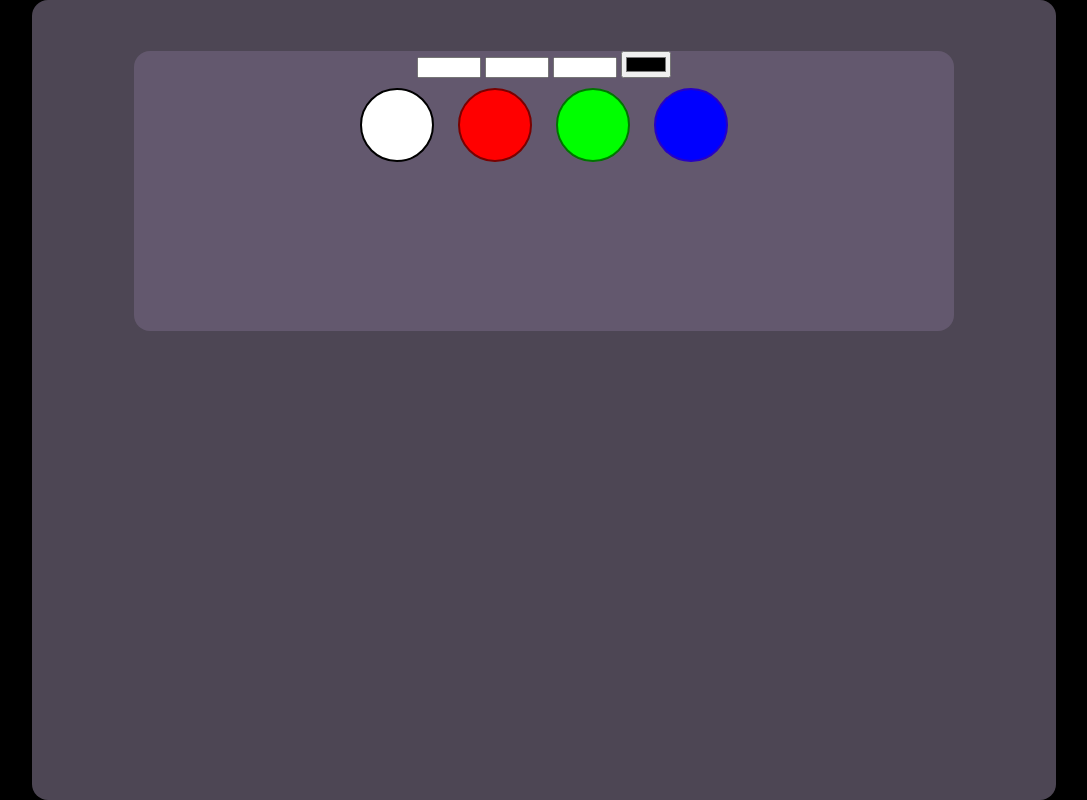
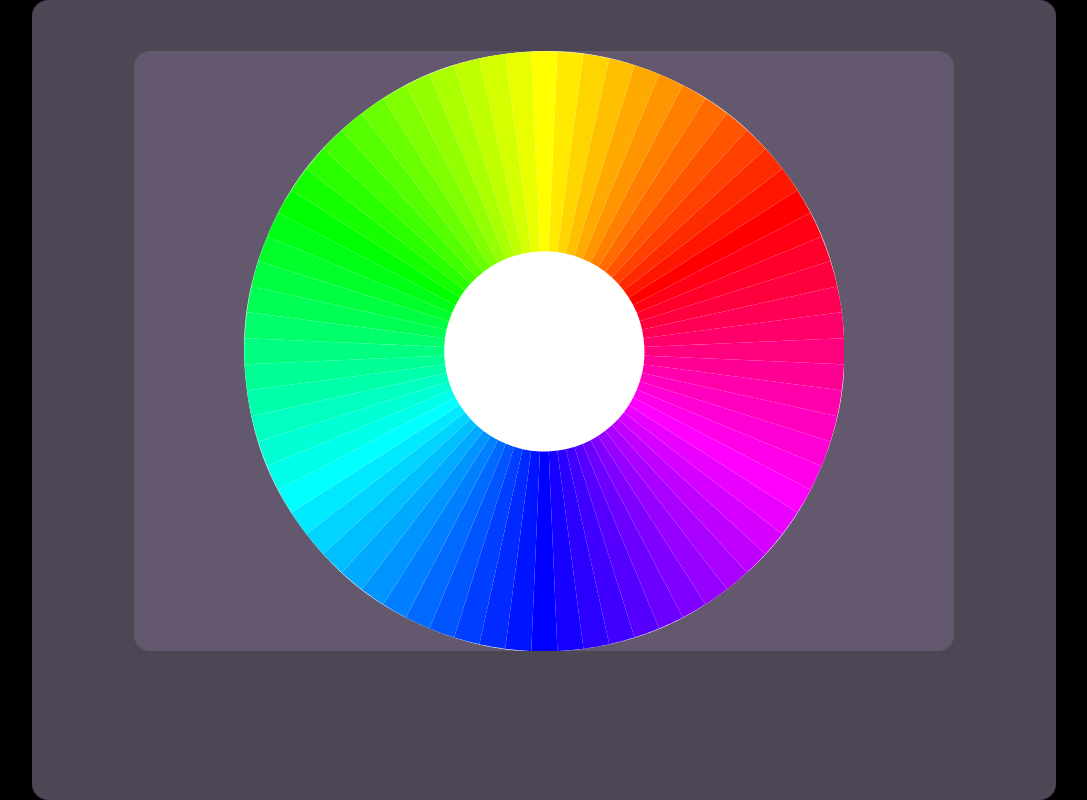
Before and after one commit to JoshuaR830/Light-Remote, a plain HTML site: page src/LightRemote.html in a window 1280 px wide. Shown: the whole page, without its empty margins (96-1183 px from the left). Drawn offline with Linux system fonts and the light colour scheme.

Commit message:
Created new colour picker

```diff
--- a/src/LightRemote.html
+++ b/src/LightRemote.html
@@ -6,26 +6,31 @@
         <link rel="stylesheet" type="text/css" href="public/css/LightRemote.css">
         <link rel="stylesheet" type="text/css" href="public/css/ColorControl.css">
         <link rel="stylesheet" type="text/css" href="public/css/ToggleControl.css">
+        <link rel="stylesheet" type="text/css" href="public/css/ColorPicker.css">
         <script src="public/js/LightRemote.js"></script>
         <script src="public/js/ToggleControl.js"></script>
         <script src="public/js/ColorControl.js"></script>
+        <script src="public/js/ColorPickerCanvas.js"></script>
     </head>
 
     <body>
         <div class="wrapper">
             <div class="color-container container">
-                <div id="manual-colour">
+                <!-- <div id="manual-colour">
                     <input id="red-manual" type="number" min="0" max="255">
                     <input id="green-manual" type="number" min="0" max="255">
                     <input id="blue-manual" type="number" min="0" max="255">
+                </div> -->
 
-                    <input type="color">
-                </div>
+                <!-- <div style="display: none"> -->
+                    <!-- <img id="color-picker-image" src="public/images/colourWheel.png"> -->
+                <!-- </div> -->
+                <canvas id="color-picker-canvas"  height="600px" width="600px"></canvas>
 
-                <div id="custom" class="color-choice custom" onclick="submitColour()"></div>
+                <!-- <div id="custom" class="color-choice custom" onclick="submitColour()"></div>
                 <div id="255000000" class="color-choice red" onclick="setRGB(255, 0, 0)"></div>
                 <div id="000255000" class="color-choice green" onclick="setRGB(0, 255, 0)"></div>
-                <div id="000000255" class="color-choice blue" onclick="setRGB(0, 0, 255)"></div>
+                <div id="000000255" class="color-choice blue" onclick="setRGB(0, 0, 255)"></div> -->
 
             </div>
             <!-- <div class="toggle-container container">
--- /dev/null
+++ b/src/public/css/ColorPicker.css
@@ -0,0 +1,8 @@
+#color-picker-image {
+    height: 600px;
+    width: 600px;
+}
+
+#color-picker-canvas {
+    /* Need to change height and width in html */
+}
--- a/src/public/css/LightRemote.css
+++ b/src/public/css/LightRemote.css
@@ -22,8 +22,8 @@ html, body {
     margin-right: 10%;
     margin-top: 5%;
     box-sizing: border-box;
-    width: 80%;
-    height: 35%;
+    min-width: 600px;
+    min-height: 600px;
     background-color: #63586e;
     border-radius: 16px;
     display: inline-block;
--- /dev/null
+++ b/src/public/js/ColorPickerCanvas.js
@@ -0,0 +1,38 @@
+
+window.addEventListener('load', function() {
+    var canvas = document.getElementById("color-picker-canvas");
+    var context = canvas.getContext("2d");
+
+    // var canvasImage = document.getElementById("color-picker-image");
+
+    var image = new Image();
+    image.src = 'public/images/colourWheel.png';
+    image.onload = function() {
+        image.setAttribute('crossOrigin', '')
+        context.drawImage(image, 0, 0, 600, 600, 0, 0, 600, 600);
+        image.style.display = 'none';
+    }
+
+
+    function getMousePosition(event, canvas) {
+
+        var rect = canvas.getBoundingClientRect();
+
+
+
+        var xPos = event.clientX - rect.left;
+        let yPos = event.clientY - rect.top;
+
+
+        var imageData = context.getImageData(event.layerX, event.layerY, 1, 1);
+
+        // console.log(`(${imageData.data[0]},${imageData.data[1]},${imageData.data[2]})`);
+        setRGB(imageData.data[0], imageData.data[1], imageData.data[2]);
+    }
+
+    canvas.addEventListener('mousedown', function(event) {
+        getMousePosition(event, canvas)
+
+    })
+
+})
```
Also changed, not shown: src/public/images/colourWheel.png (added).
